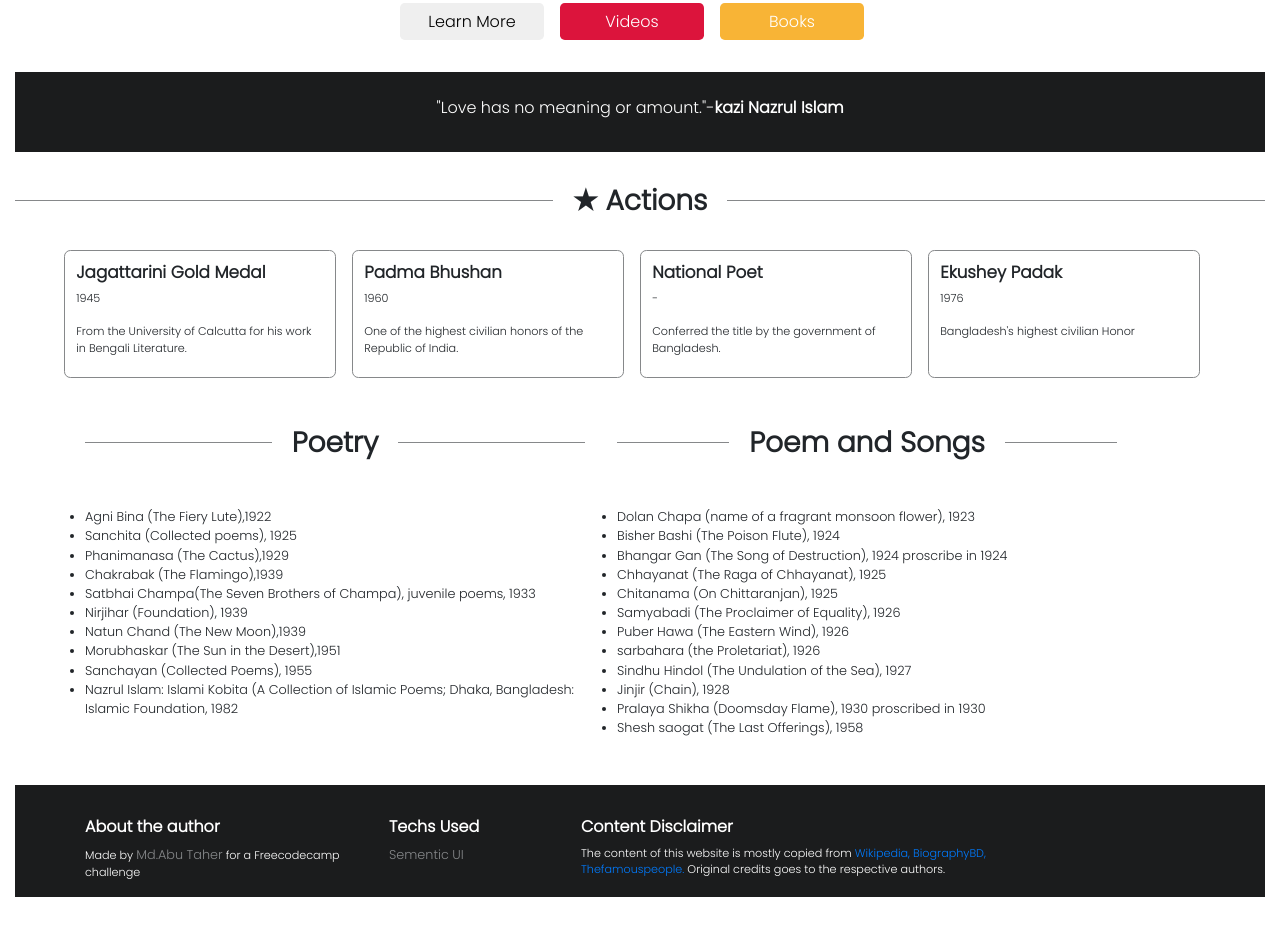
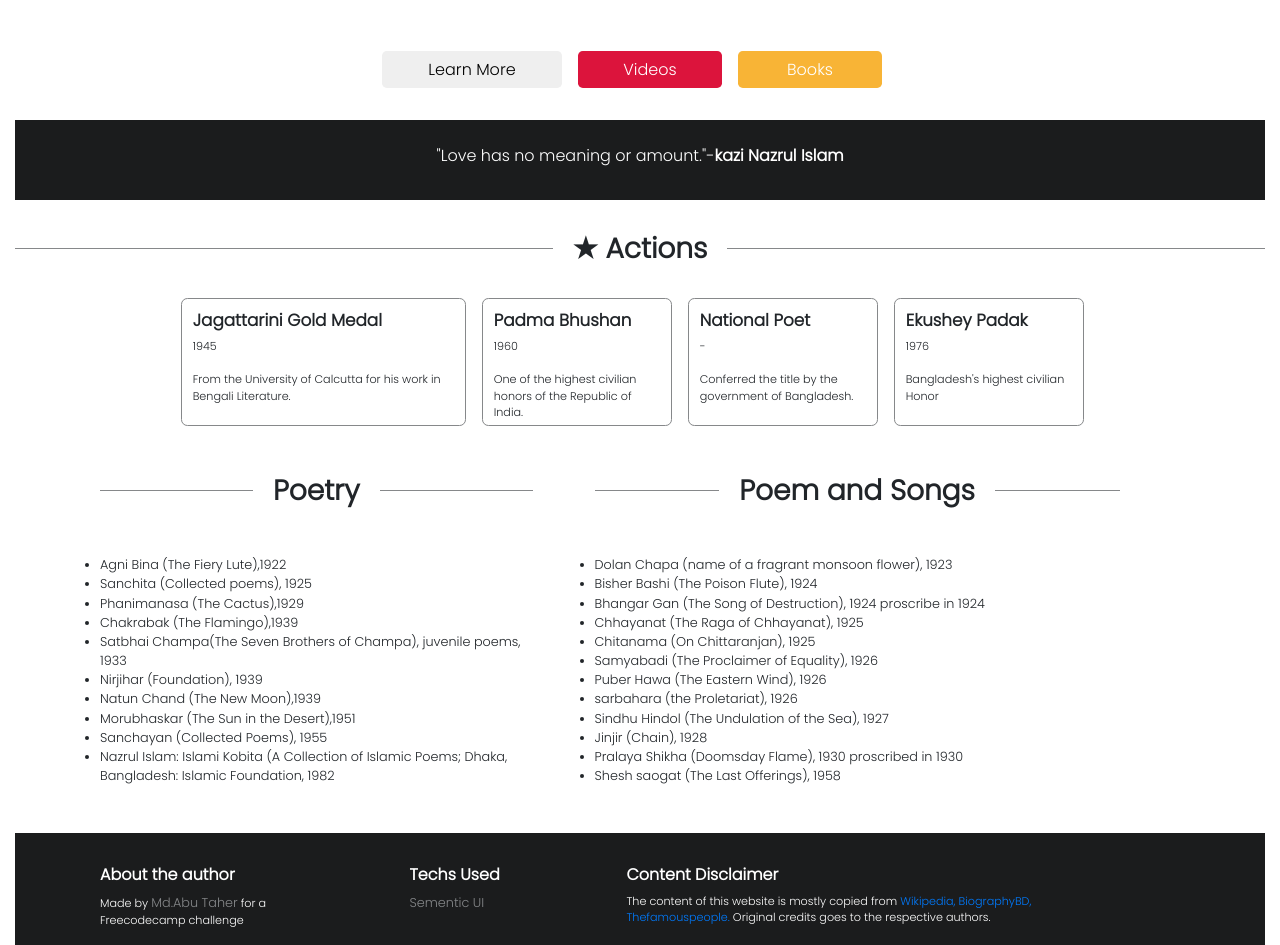
Before and after one commit to Sathish-Kumar-A/Laud-page, a plain HTML site: page index.html in a window 1280 px wide. Shown: the part 1294-2239 px from the top of the page. Before the commit the page ends 2191 px from the top, so only its background shows below. Drawn offline with Linux system fonts and the light colour scheme; files that its build step writes are made by us from their sources.

Commit message:
Add files via upload
new index added bootstrap

```diff
--- a/index.html
+++ b/index.html
@@ -5,8 +5,8 @@
     <meta http-equiv="X-UA-Compatible" content="IE=edge">
     <meta name="viewport" content="width=device-width, initial-scale=1.0">
     <title>Laud Page</title>
-    <link rel="stylesheet" href="bootstrap.min.css">
-    <link rel="stylesheet" href="style.css">
+    <link rel="stylesheet" href="/CSS/bootstrap.min.css">
+    <link rel="stylesheet" href="/CSS/style.css">
     <link href="https://fonts.googleapis.com/css2?family=Poppins:wght@300&display=swap" rel="stylesheet">
     <link rel="stylesheet" href="https://maxcdn.bootstrapcdn.com/font-awesome/4.2.0/css/font-awesome.min.css" rel="stylesheet">
 </head>
@@ -20,11 +20,11 @@
 
         <div class="container">
 
-          <div class="container-fluid aboutsection">
-            <div class="rebeloverlay">
-              <div class="rebel">
+          <div class="aboutsection">
+            <div class="col-lg-6  rebeloverlay">
+              <div class="rebel  col-sm-12 col-lg-12">
                 <h3>Rebel Poet</h3>
-                <p class="arrange">Kazi Nazrul Islam is the national poet of bangladesh who is
+                <p>Kazi Nazrul Islam is the national poet of bangladesh who is
                   especially recognized as a Bidrohi kobi(rebel poet) around the country.
                    Nazrul is a famous poet, musician and philosopher of Bangladesh. The famous
                    poet Nazrul's writing deal with the revolution of the period of the brtish government
@@ -33,7 +33,7 @@
                 </p>
               </div>
 
-              <div class="writer">
+              <div class="col-sm-12 col-md-12 col-lg-12 writer">
                 <h3>Awesome Writer</h3>
                 <p class="arrange">nazrul's writings explored themes such as love, freedom, humanity,
                   and revolution. He opposed all forms of bigority and fundamentalism,
@@ -45,46 +45,47 @@
               </div>
             </div>
 
-            <div class="image">
-              <img src="nazrul.jpg" alt="">
+            <div class="container col-12 col-lg-6 col-sm-12  image">
+              <img src="https://kavishala.s3.ap-south-1.amazonaws.com/sootradhar_author/bangladesh_national_poet_kazi_nazrul_islam.jpg" alt="">
             </div>
           </div>
 
-          <div class="sharebuttons">
-            <button class="learnmore">Learn More</button>
+          <div class="button sharebuttons col-12">
+            <button class="learnmore  col-6 col-md-3 col-lg-2" >Learn More</button>
             <button class="video">Videos</button>
             <button class="books">Books</button>
           </div>
 
         </div>
 
-        <div class="quote">
-          <h4>"Love has no meaning or amount."-<h3>kazi Nazrul Islam</h3></h4>
+        <div class="col-sm-12 quote">
+          <h4>"Love has no meaning or amount."-<b>kazi Nazrul Islam</b></h4>
         </div>
 
         <!-- Action line -->
         <h3 class="linecenter">&#9733	Actions</h3>
 
-        <div class="achievement">
-            <div class="medal">
+        <div class="container">
+          <div class="achievement row">
+              <div class="col-md-5 col-sm-12 col-lg-3 medal">
                 <h5>Jagattarini Gold Medal</h5>
                 <p class="lightextra">1945</p>
                 <p class="dull">From the University of Calcutta for his work in Bengali Literature.</p>
               </div>
 
-            <div class="medal1">
+              <div class="col-sm-12 col-md-5 col-lg-2 medal1">
                 <h5>Padma Bhushan</h5>
                 <p class="lightextra">1960</p>
                 <p class="dull">One of the highest civilian honors of the Republic of India.</p>
               </div>
 
-            <div class="medal2">
+              <div class="col-sm-12 col-md-5 col-lg-2 medal2">
                 <h5>National Poet</h5>
                 <p class="lightextra">-</p>
                 <p class="dull">Conferred the title by the government of Bangladesh.</p>
               </div>
 
-            <div class="medal3">
+              <div class="col-sm-12 col-md-5 col-lg-2 medal3">
                 <h5>Ekushey Padak</h5>
                 <p class="lightextra">1976</p>
                 <p class="dull">Bangladesh's highest civilian Honor </p>
@@ -92,8 +93,10 @@
 
           </div>
 
+      </div>
+
         <div class="container lineflex">
-          <div class="line1">
+          <div class="line1 col-lg-5">
             <h3 class="linecenter">Poetry</h3>
             <div class="linelist">
               <ul>
@@ -110,7 +113,7 @@
               </ul>
             </div>
           </div>
-          <div class="line2">
+          <div class="line2 col-lg-6">
             <h3 class="linecenter">Poem and Songs</h3>
             <div class="linelist">
               <ul>
@@ -134,17 +137,17 @@
         <div class="footerborder">
           <div class="container footer">
 
-            <div class="authorabout">
+            <div class="authorabout col-lg-3">
               <h6>About the author</h6>
               <p>Made by <span class="light">Md.Abu Taher</span> for a Freecodecamp challenge</p>
             </div>
 
-            <div class="techused">
+            <div class="techused col-lg-2">
               <h6>Techs Used</h6>
               <p><span class="light">Sementic UI</span></p>
             </div>
 
-            <div class="contentdisclaimer">
+            <div class="contentdisclaimer col-lg-5">
               <h6>Content Disclaimer</h6>
               <p>The content of this website is mostly copied from <a href="#">Wikipedia, BiographyBD, Thefamouspeople.</a>
                 Original credits goes to the respective authors.</p>
```
Lines whose indentation alone changed are shown as unchanged.
